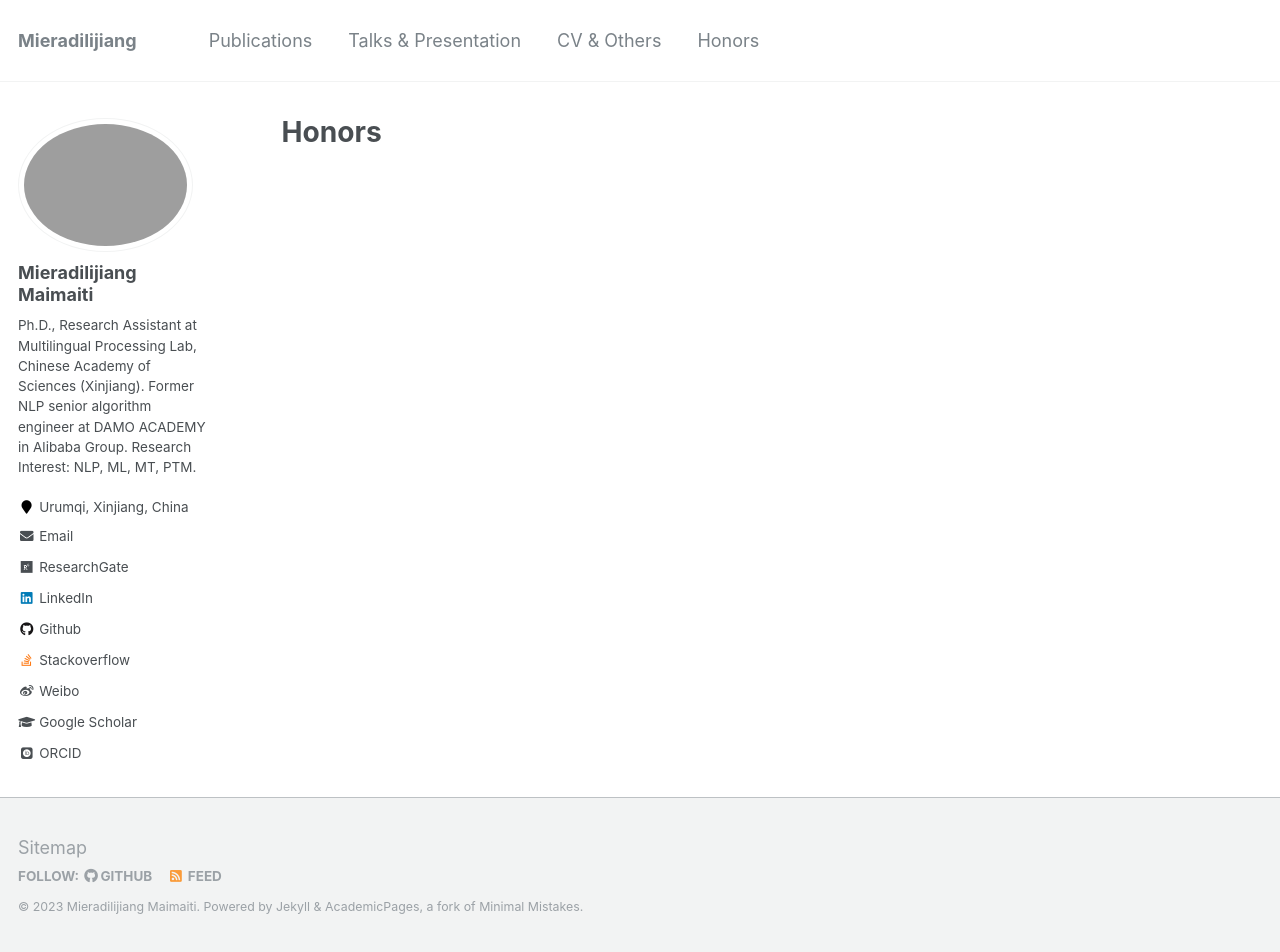
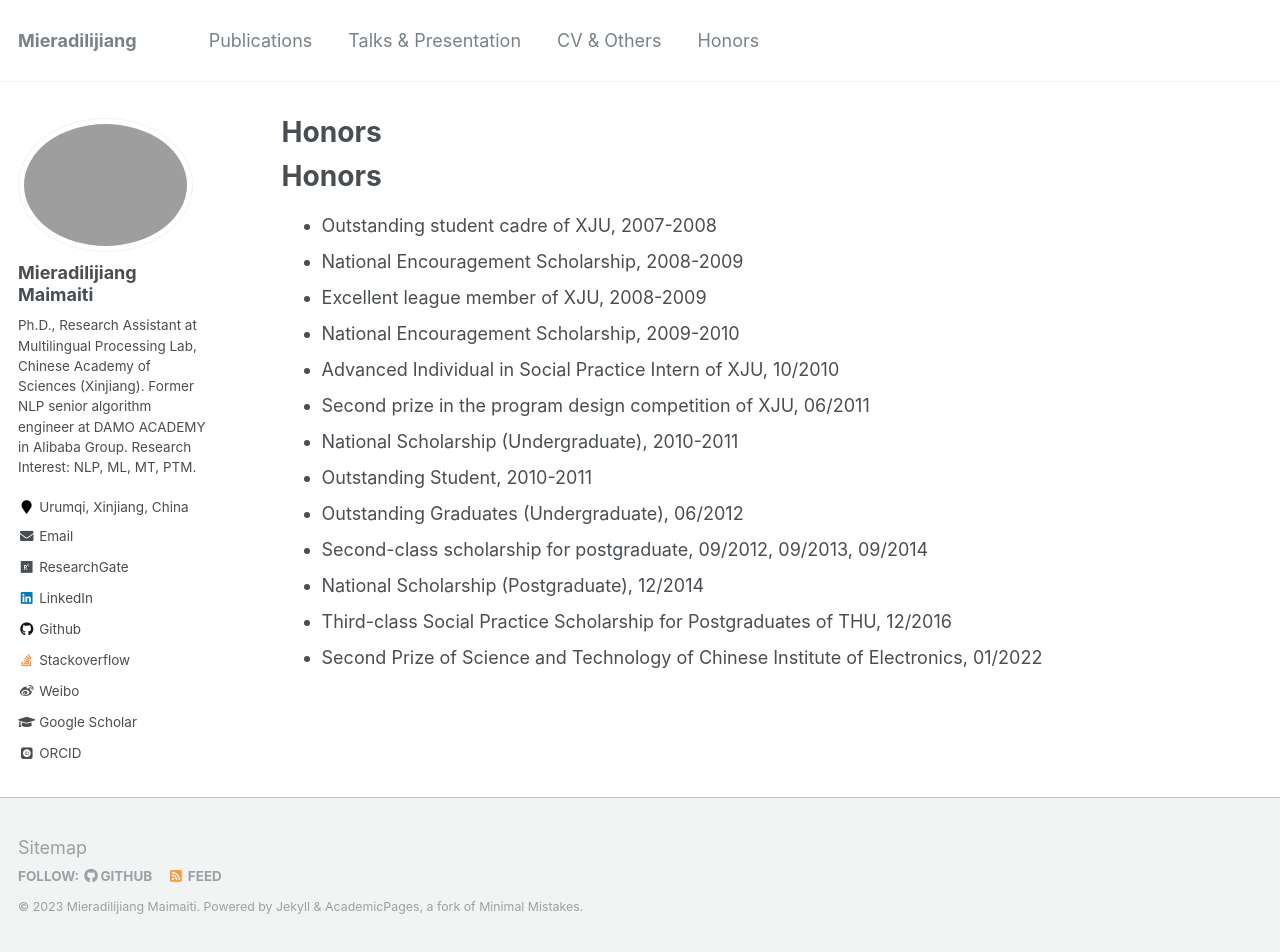
Before and after one commit to miradel51/miradel51.github.io, a Jekyll site: the page built from _pages/honors.md, in a window 1280 px wide and 952 px high. Built offline with Jekyll 4.4.1, drawn with Linux system fonts in a browser that asks for light colours; some web fonts are replaced.

Commit message:
Update honors.md
added some honors conent

```diff
--- a/_pages/honors.md
+++ b/_pages/honors.md
@@ -4,3 +4,19 @@ title: "Honors"
 permalink: /honors/
 author_profile: true
 ---
+
+Honors
+======
+* Outstanding student cadre of XJU, 2007-2008
+* National Encouragement Scholarship, 2008-2009
+* Excellent league member of XJU, 2008-2009
+* National Encouragement Scholarship, 2009-2010
+* Advanced Individual in Social Practice Intern of XJU, 10/2010
+* Second prize in the program design competition of XJU, 06/2011
+* National Scholarship (Undergraduate), 2010-2011
+* Outstanding Student, 2010-2011
+* Outstanding Graduates (Undergraduate), 06/2012
+* Second-class scholarship for postgraduate, 09/2012, 09/2013, 09/2014
+* National Scholarship (Postgraduate), 12/2014
+* Third-class Social Practice Scholarship for Postgraduates of THU, 12/2016
+* Second Prize of Science and Technology of Chinese Institute of Electronics, 01/2022
```
